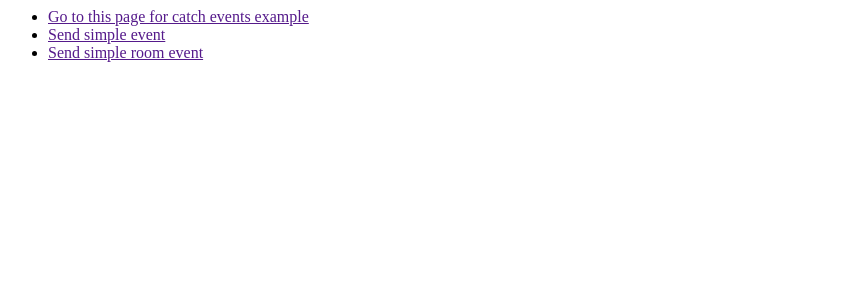
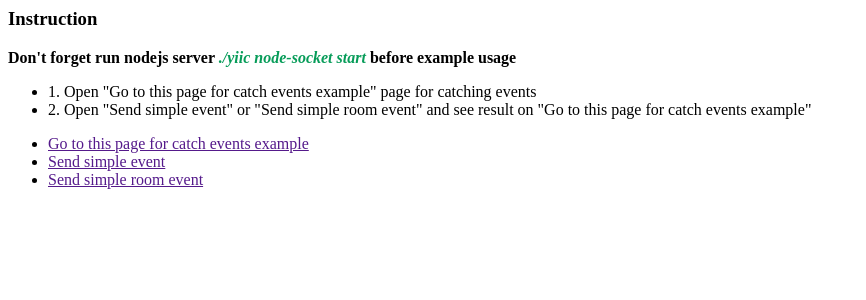
Before and after one commit to oncesk/yii-node-socket, a PHP site: template examples/events/views/index.php in a window 1280 px wide. Shown: the top 300 px of the page, without its empty margins (0-866 px from the left). Run offline with PHP 8.4, Linux system fonts and the light colour scheme; the template is opened without the code that fills it, so the values that code supplies are empty.

Commit message:
add event and room event example templates

```diff
--- a/examples/events/views/index.php
+++ b/examples/events/views/index.php
@@ -1,15 +1,14 @@
 <?php
 /**
- * Created by JetBrains PhpStorm.
- * User: once
- * Date: 11/28/13
- * Time: 11:50 AM
- * To change this template use File | Settings | File Templates.
- *
  * @var NsEventExampleController $this
- *
  */
 ?>
+<h3>Instruction</h3>
+<b>Don't forget run nodejs server <i style="color: #079c59">./yiic node-socket start</i> before example usage</b>
+<ul>
+	<li>1. Open "Go to this page for catch events example" page for catching events</li>
+	<li>2. Open "Send simple event" or "Send simple room event" and see result on "Go to this page for catch events example"</li>
+</ul>
 <ul>
 	<li><a href="<?php echo $this->createUrl('nsEventExample/eventListener');?>" target="_blank">Go to this page for catch events example</a></li>
 	<li><a href="<?php echo $this->createUrl('nsEventExample/sendEvent');?>">Send simple event</a></li>
--- /dev/null
+++ b/examples/events/views/sendEvent.php
@@ -0,0 +1,2 @@
+<h3>Event successfully sent</h3>
+<a href="<?php echo $this->createUrl('nsEventExample/sendEvent');?>">Resend event</a>
--- /dev/null
+++ b/examples/events/views/sendRoomEvent.php
@@ -0,0 +1,2 @@
+<h3>Event successfully sent</h3>
+<a href="<?php echo $this->createUrl('nsEventExample/sendRoomEvent');?>">Resend event</a>
```
